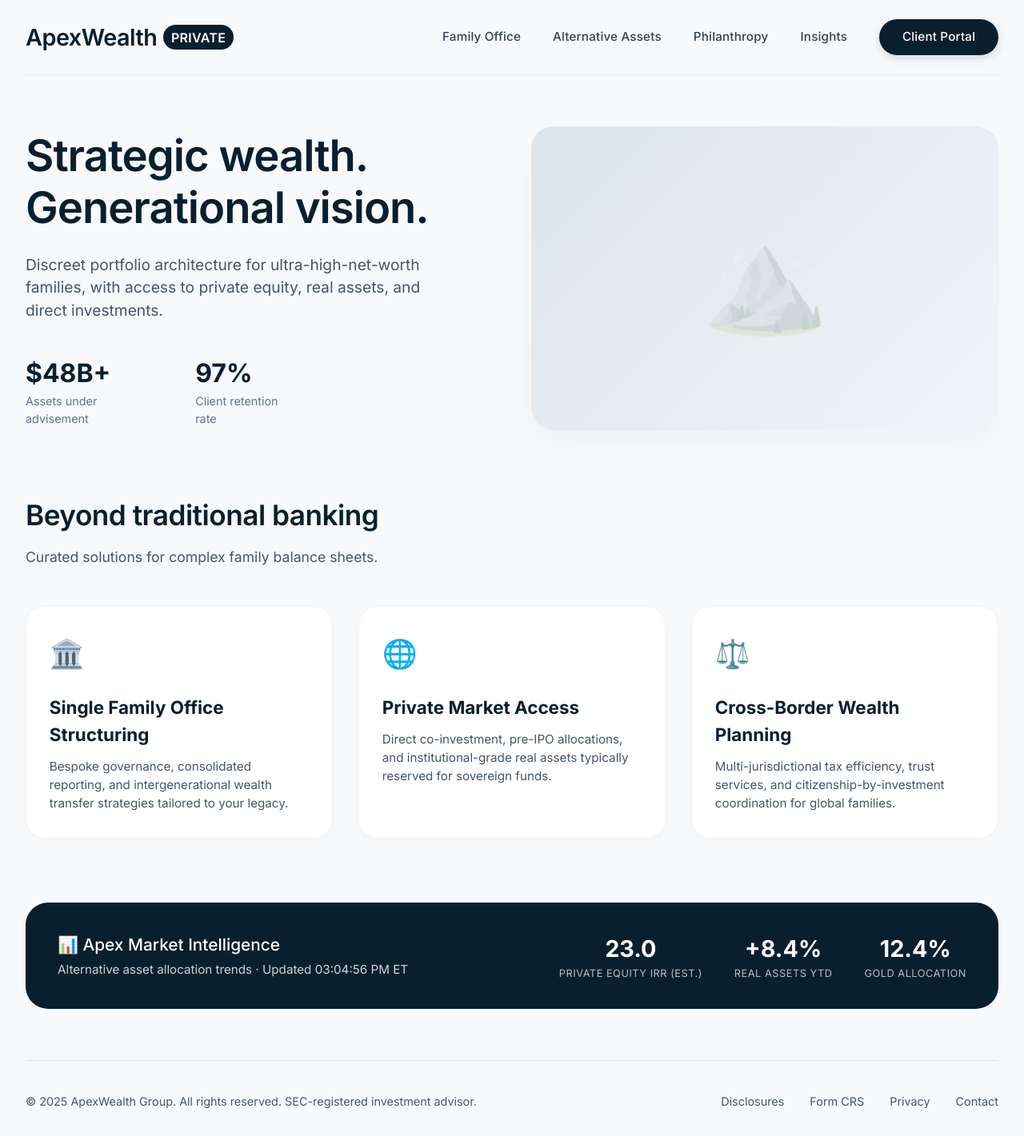
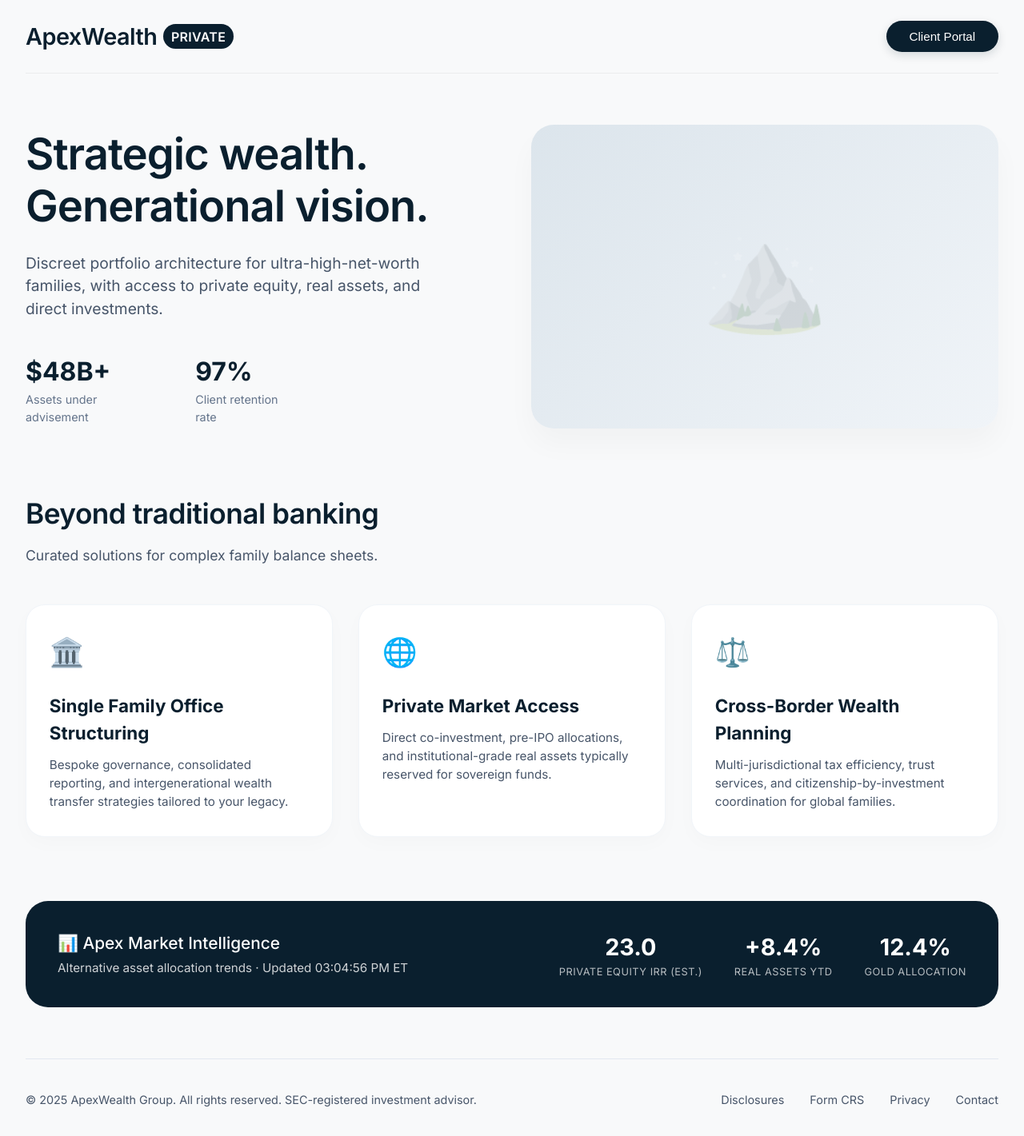
Before and after one commit to Sanvi009/abcd, a plain HTML site: page index.html in a window 1280 px wide. Shown: the whole page at 80% size. Drawn offline with Linux system fonts and the light colour scheme.

Commit message:
Update index.html

```diff
--- a/index.html
+++ b/index.html
@@ -22,14 +22,13 @@
       -webkit-font-smoothing: antialiased;
     }
 
-    /* Premium subtle grain + smooth background */
     .container {
       max-width: 1280px;
       margin: 0 auto;
       padding: 0 2rem;
     }
 
-    /* Navigation – clean, authoritative */
+    /* Navigation */
     .navbar {
       display: flex;
       justify-content: space-between;
@@ -57,40 +56,25 @@
       letter-spacing: 0.3px;
     }
 
-    .nav-links {
-      display: flex;
-      gap: 2.5rem;
-      align-items: center;
-    }
-
-    .nav-links a {
-      text-decoration: none;
-      color: #334155;
-      font-weight: 500;
-      font-size: 0.95rem;
-      transition: color 0.2s;
-      letter-spacing: 0.2px;
-    }
-
-    .nav-links a:hover {
-      color: #0a1f2e;
-    }
-
     .cta-button {
       background: #0a1f2e;
-      color: white !important;
+      color: white;
       padding: 0.7rem 1.8rem;
       border-radius: 40px;
       font-weight: 500;
+      text-decoration: none;
       transition: background 0.25s, transform 0.1s;
       box-shadow: 0 4px 12px rgba(10, 31, 46, 0.15);
+      font-size: 0.95rem;
+      border: none;
+      cursor: pointer;
     }
 
     .cta-button:hover {
       background: #123449;
     }
 
-    /* Hero section – high-value aesthetic */
+    /* Hero section */
     .hero {
       display: grid;
       grid-template-columns: 1fr 1fr;
@@ -153,7 +137,7 @@
       filter: grayscale(0.3);
     }
 
-    /* Services grid – demonstrating high niche */
+    /* Section titles */
     .section-title {
       font-size: 2.2rem;
       font-weight: 600;
@@ -168,6 +152,7 @@
       font-size: 1.1rem;
     }
 
+    /* Services grid */
     .services-grid {
       display: grid;
       grid-template-columns: repeat(3, 1fr);
@@ -206,7 +191,7 @@
       font-size: 0.95rem;
     }
 
-    /* Insights / market snapshot */
+    /* Insight bar */
     .insight-bar {
       background: #0a1f2e;
       border-radius: 28px;
@@ -270,13 +255,9 @@
       gap: 2rem;
     }
 
-    .footer-links a {
-      text-decoration: none;
+    .footer-links span {
       color: #475569;
-    }
-
-    .footer-links a:hover {
-      color: #0a1f2e;
+      cursor: default;
     }
 
     /* Responsive */
@@ -298,32 +279,20 @@
         flex-direction: column;
         gap: 1.2rem;
       }
-      .nav-links {
-        flex-wrap: wrap;
-        justify-content: center;
-        gap: 1.5rem;
-      }
     }
   </style>
-  <!-- Google Font Inter for clean premium look -->
   <link rel="preconnect" href="https://fonts.googleapis.com">
   <link rel="preconnect" href="https://fonts.gstatic.com" crossorigin>
   <link href="https://fonts.googleapis.com/css2?family=Inter:opsz,wght@14..32,400;14..32,500;14..32,600;14..32,700&display=swap" rel="stylesheet">
 </head>
 <body>
   <div class="container">
-    <!-- Navigation -->
+    <!-- Navigation - single page, no dead links -->
     <nav class="navbar">
       <div class="logo">
         ApexWealth <span>PRIVATE</span>
       </div>
-      <div class="nav-links">
-        <a href="#">Family Office</a>
-        <a href="#">Alternative Assets</a>
-        <a href="#">Philanthropy</a>
-        <a href="#">Insights</a>
-        <a href="#" class="cta-button">Client Portal</a>
-      </div>
+      <button class="cta-button" onclick="alert('Client portal access requires authentication.')">Client Portal</button>
     </nav>
 
     <!-- Hero -->
@@ -345,7 +314,7 @@
       <div class="hero-image" aria-label="Abstract wealth representation"></div>
     </section>
 
-    <!-- Core Services: High-Niche Wealth Management -->
+    <!-- Core Services -->
     <div>
       <h2 class="section-title">Beyond traditional banking</h2>
       <p class="section-subtitle">Curated solutions for complex family balance sheets.</p>
@@ -368,7 +337,7 @@
       </div>
     </div>
 
-    <!-- Dynamic market insight / high-value content snippet (JS enhanced) -->
+    <!-- Dynamic market insight -->
     <div class="insight-bar" id="marketInsight">
       <div class="insight-text">
         <h4>📊 Apex Market Intelligence</h4>
@@ -394,50 +363,34 @@
     <footer class="footer">
       <div>© 2025 ApexWealth Group. All rights reserved. SEC-registered investment advisor.</div>
       <div class="footer-links">
-        <a href="#">Disclosures</a>
-        <a href="#">Form CRS</a>
-        <a href="#">Privacy</a>
-        <a href="#">Contact</a>
+        <span>Disclosures</span>
+        <span>Form CRS</span>
+        <span>Privacy</span>
+        <span>Contact</span>
       </div>
     </footer>
   </div>
 
-  <!-- JavaScript: dynamic data update to simulate live insight (no ads) -->
   <script>
     (function() {
-      // Premium dynamic behavior: update market indicators subtly to show freshness
       function updateMarketData() {
-        // Simulated private wealth indicators (high-niche data points)
-        const peBase = 23.1 + (Math.random() * 1.2 - 0.3); // between ~22.8 and 24.3
-        const realAssetsBase = (8.0 + (Math.random() * 1.4 - 0.2)).toFixed(1); // around 7.8% to 9.2%
-        const goldBase = (12.2 + (Math.random() * 0.9 - 0.1)).toFixed(1); // 12.1% to 13.1%
+        const peBase = 23.1 + (Math.random() * 1.2 - 0.3);
+        const realAssetsBase = (8.0 + (Math.random() * 1.4 - 0.2)).toFixed(1);
+        const goldBase = (12.2 + (Math.random() * 0.9 - 0.1)).toFixed(1);
 
         document.getElementById('peRatio').textContent = peBase.toFixed(1);
         document.getElementById('realAssets').textContent = '+' + realAssetsBase + '%';
         document.getElementById('goldAlloc').textContent = goldBase + '%';
 
-        // Update timestamp
         const now = new Date();
         const timeString = now.toLocaleTimeString('en-US', { hour: '2-digit', minute: '2-digit', second: '2-digit' });
         document.getElementById('updateTime').textContent = timeString + ' ET';
       }
 
-      // Initial update
       updateMarketData();
-
-      // Refresh every 8 seconds to keep data feeling live without being intrusive
       setInterval(updateMarketData, 8000);
 
-      // Smooth, subtle interaction for service cards (accessibility)
-      const cards = document.querySelectorAll('.service-card');
-      cards.forEach(card => {
-        card.addEventListener('mouseenter', () => {
-          card.style.transition = 'all 0.2s ease';
-        });
-      });
-
-      // Console message to indicate no ads, purely content
-      console.log('ApexWealth | Premium wealth intelligence — no advertisements, pure content.');
+      console.log('ApexWealth | Premium wealth intelligence — single page, no advertisements.');
     })();
   </script>
 </body>
```
